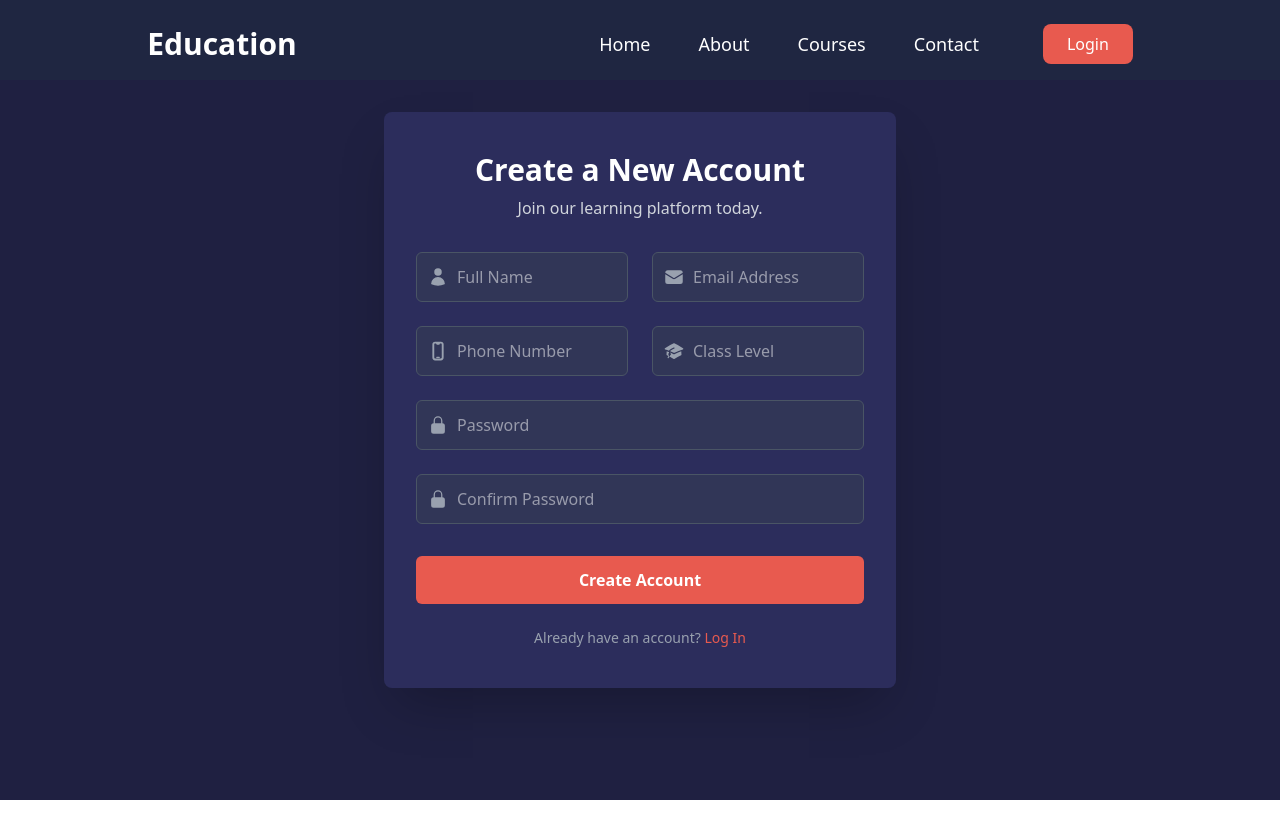
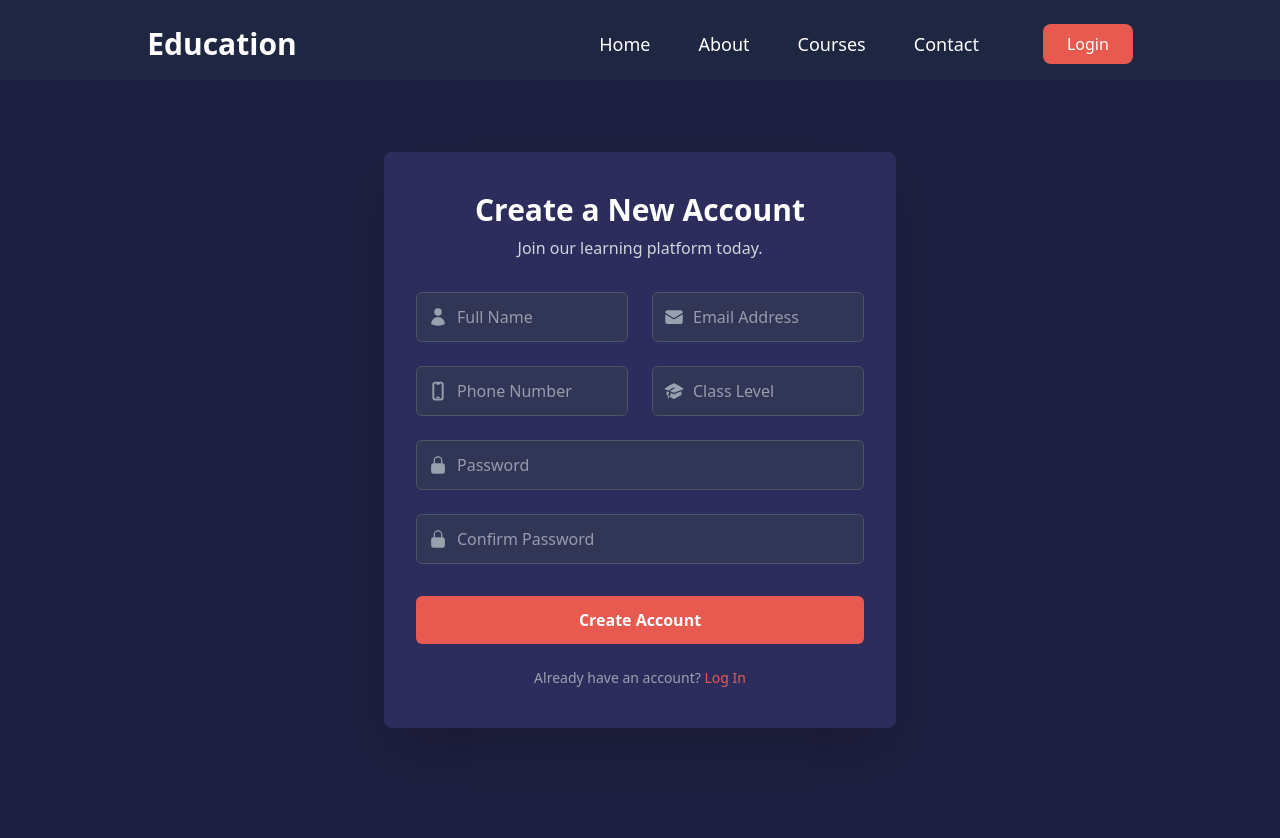
Before and after one commit to E-Learn-Academy/My-E-Learning, a React (Vite) app: page /registerPage in a window 1280 px wide. Before the commit the page ends 800 px from the top, so only its background shows below. Built offline with nearby package versions, Linux system fonts and the light colour scheme.

Commit message:
fix: adjust layout margin for improved visual alignment on RegisterPage

```diff
--- a/src/Components/auth/RegisterPage.jsx
+++ b/src/Components/auth/RegisterPage.jsx
@@ -74,7 +74,7 @@ const RegisterPage = () => {
   // --- JSX ---
   return (
 
-    <div className="flex items-center justify-center min-h-screen bg-[#1f2041] text-white py-12">
+    <div className="flex items-center justify-center mt-10 min-h-screen bg-[#1f2041] text-white py-12">
 
       <div className="w-full max-w-lg px-8 py-10 mx-4 bg-[#2c2d5c] rounded-lg shadow-2xl">
 
```
